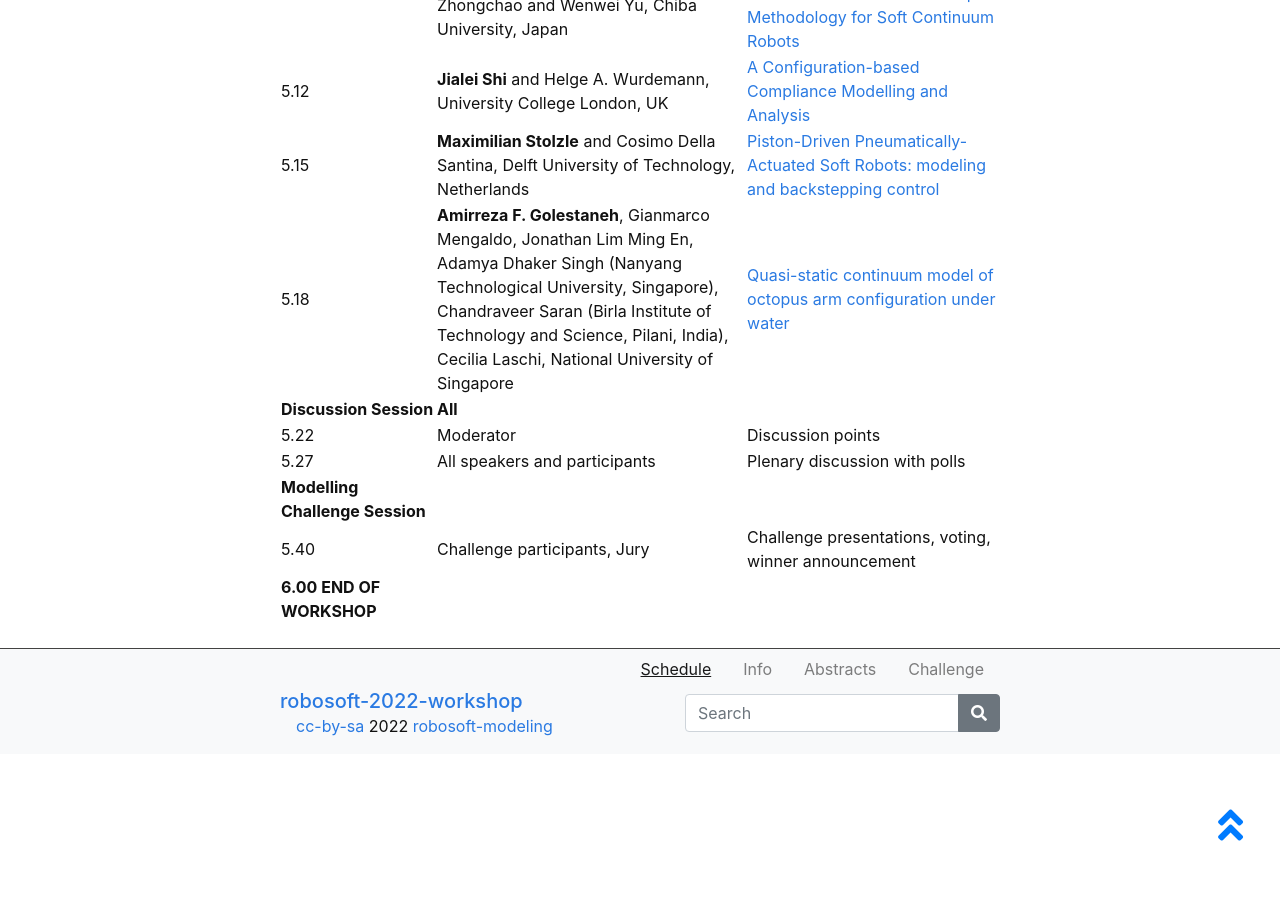
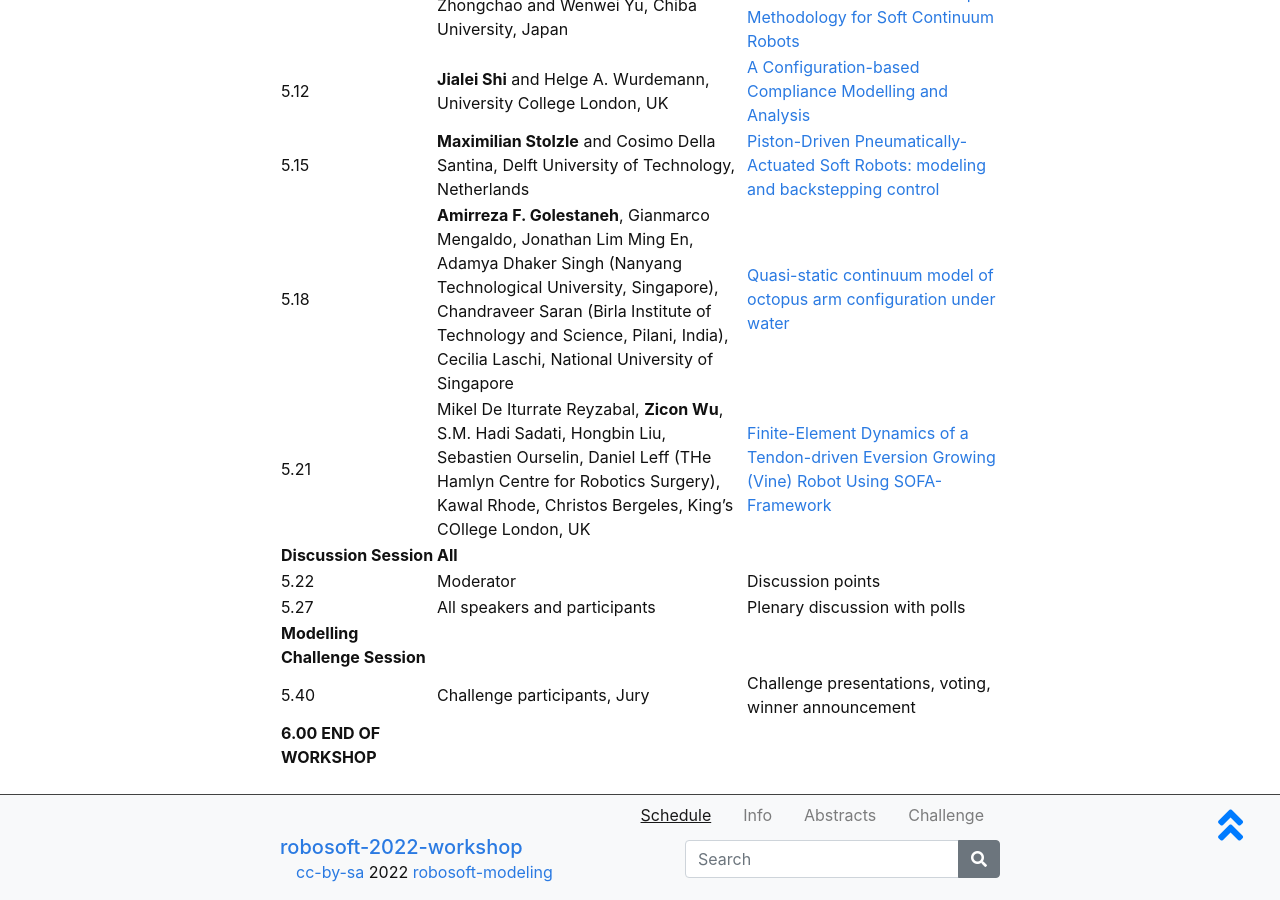
Before and after one commit to robosoft-modeling/robosoft-2022-workshop, a Jekyll site: the page built from content/1-schedule.md, in a window 1280 px wide and 900 px high, scrolled down 1267 px. Built offline with Jekyll 4.4.1, drawn with Linux system fonts in a browser that asks for light colours.

Commit message:
Update 1-schedule.md

```diff
--- a/content/1-schedule.md
+++ b/content/1-schedule.md
@@ -32,6 +32,7 @@ Time (GMT) | Speaker | Topic
 5.12    | __Jialei Shi__ and Helge A. Wurdemann, University College London, UK | [A Configuration-based Compliance Modelling and Analysis](https://github.com/robosoft-modeling/robosoft-2022-workshop/blob/main/images/abstracts/shi_wurdemann.pdf)
 5.15    | __Maximilian Stolzle__ and Cosimo Della Santina, Delft University of Technology, Netherlands | [Piston-Driven Pneumatically-Actuated Soft Robots: modeling and backstepping control](https://github.com/robosoft-modeling/robosoft-2022-workshop/blob/main/images/abstracts/stolzle_santina.pdf)
 5.18    | __Amirreza F. Golestaneh__, Gianmarco Mengaldo, Jonathan Lim Ming En, Adamya Dhaker Singh (Nanyang Technological University, Singapore), Chandraveer Saran (Birla Institute of Technology and Science, Pilani, India), Cecilia Laschi, National University of Singapore | [Quasi-static continuum model of octopus arm configuration under water](https://github.com/robosoft-modeling/robosoft-2022-workshop/blob/main/images/abstracts/golenasteh_etal.pdf)
+5.21    | Mikel De Iturrate Reyzabal, __Zicon Wu__, S.M. Hadi Sadati, Hongbin Liu, Sebastien Ourselin, Daniel Leff (THe Hamlyn Centre for Robotics Surgery), Kawal Rhode, Christos Bergeles, King's COllege London, UK | [Finite-Element Dynamics of a Tendon-driven Eversion Growing (Vine) Robot Using SOFA-Framework]()
 **Discussion Session** | **All** |
 5.22    | Moderator                           | Discussion points
 5.27    | All speakers and participants       | Plenary discussion with polls
```
